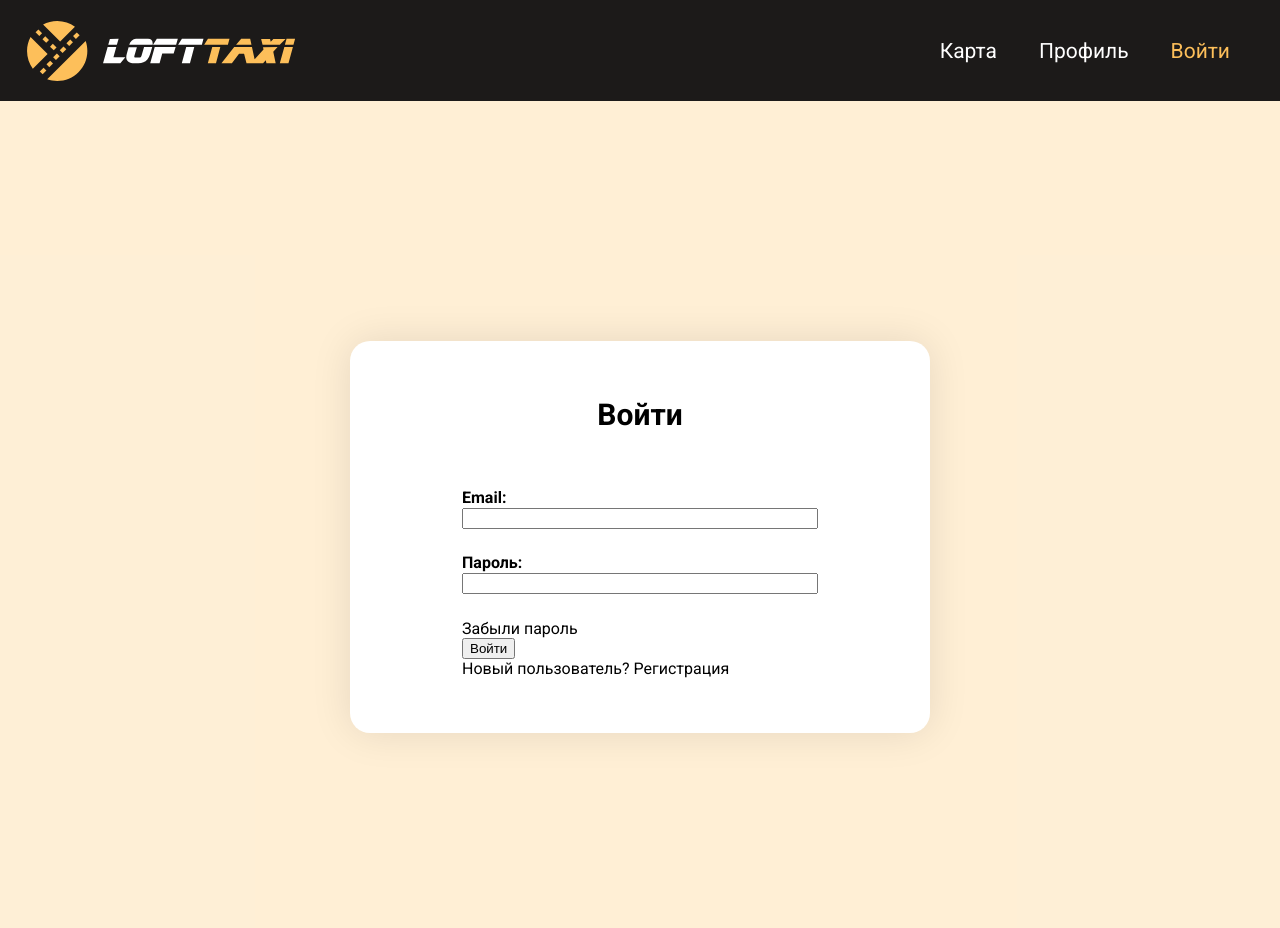
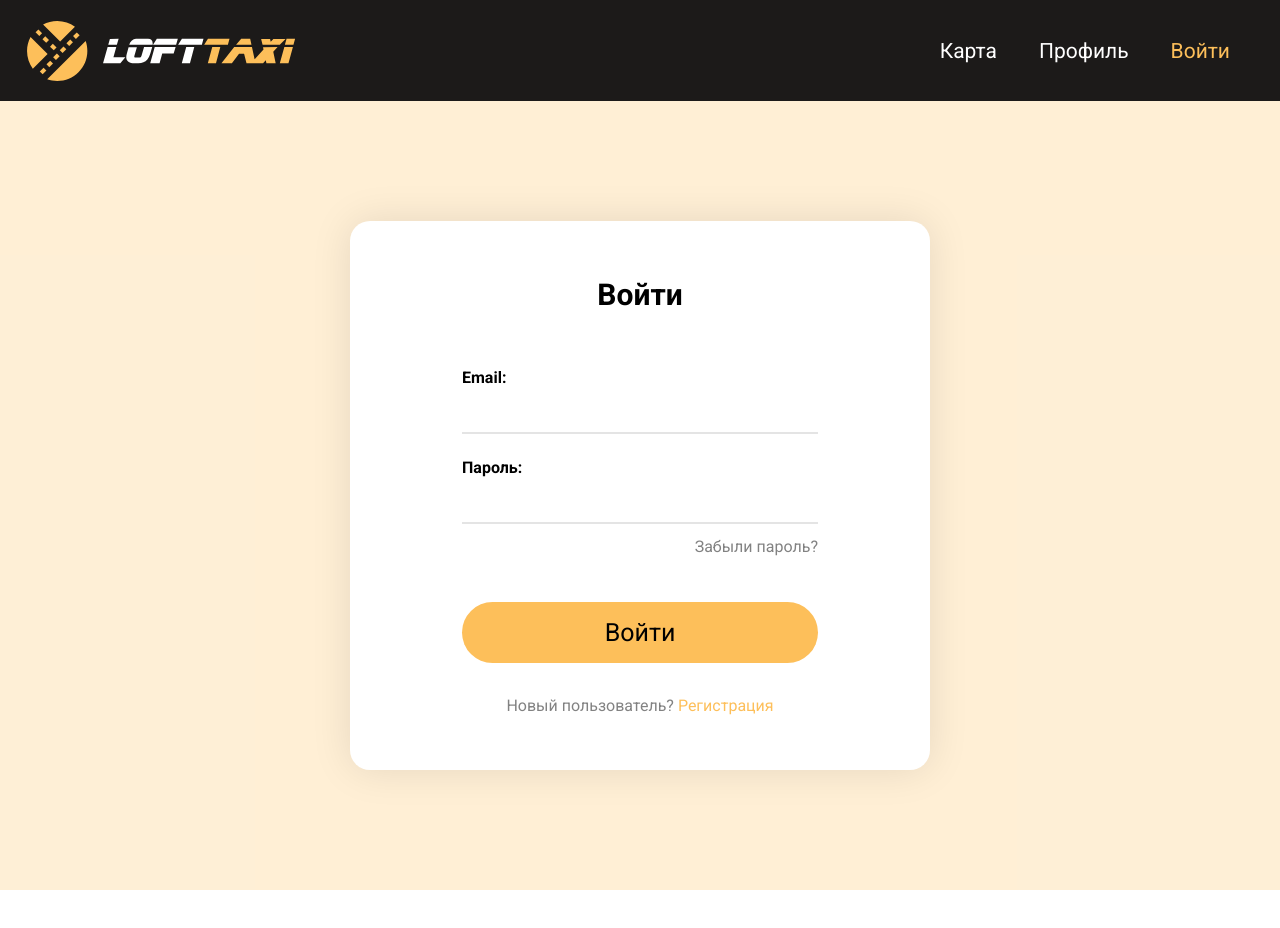
Before and after one commit to roman-ivannikov/loft-taxi, a React (Create React App) app: page / in a window 1280 px wide. Both pictures are taken after a click on the button "Войти". Shown: the top 928 px of the page. After the commit the page ends 890 px from the top, so only its background shows below. Built offline with nearby package versions, Linux system fonts and the light colour scheme.

Commit message:
Закончил задание 1-ой недели по проекту

```diff
--- a/src/App.css
+++ b/src/App.css
@@ -10,7 +10,8 @@ body {
   font-style: normal;
 }
 
-button {
+button,
+.form__submit {
   padding: 0;
   border: none;
   font: inherit;
@@ -70,7 +71,7 @@ button {
 
 .page {
   background-color: #fdbf5a40;
-  padding: 30vh 0;
+  padding: 15vh 0;
 }
 
 .form {
@@ -83,6 +84,7 @@ button {
   padding-bottom: 55px;
   padding-left: 112px;
   padding-right: 112px;
+
 }
 
 .form__title {
@@ -98,8 +100,53 @@ button {
   line-height: 18.75px;
   display: flex;
   flex-direction: column;
+  padding-bottom: 11px;
+  border-bottom: 2px solid #E4E4E4;
 }
 
 .form label:not(:last-child) {
   margin-bottom: 25px;
 }
+
+.form__input {
+  font-size: 18px;
+  line-height: 21px;
+  color: #828282;
+  border: none;
+  margin-top: 10px;
+}
+
+.form__input:focus-visible {
+  outline-color: transparent;
+}
+
+.form__forgot {
+  line-height: 19px;
+  color: #828282;
+  margin-top: 13px;
+  text-align: right;
+  margin-left: auto;
+}
+
+.form__submit {
+  display: block;
+  margin-top: 46px;
+  height: 61px;
+  width: 100%;
+  font-size: 25px;
+  line-height: 29px;
+  background: #FDBF5A;
+  border-radius: 70px;
+  color: #000000;
+}
+
+.form__other {
+  line-height: 19px;
+  color: #828282;
+  margin-top: 33px;
+  text-align: center;
+}
+
+.form__other > button {
+  color: #FDBF5A;
+}
--- a/src/App.js
+++ b/src/App.js
@@ -2,6 +2,7 @@ import React from 'react';
 import './App.css';
 import Header from './components/Header';
 import LoginPage from './components/LoginPage';
+import RegistrationPage from './components/RegistrationPage';
 import MapPage from './components/MapPage';
 import ProfilePage from './components/ProfilePage';
 
@@ -28,8 +29,10 @@ class App extends React.Component {
         return <MapPage/>
       case 'ProfilePage':
         return <ProfilePage/>
-        case 'LoginPage':
-          return <LoginPage/>
+      case 'LoginPage':
+        return <LoginPage changePage={this.changePage.bind(this)} />
+      case 'RegistrationPage':
+          return <RegistrationPage changePage={this.changePage.bind(this)}/>
       default:
         return null
     }
--- a/src/components/LoginPage.js
+++ b/src/components/LoginPage.js
@@ -1,15 +1,23 @@
 import React from 'react';
 
 class LoginPage extends React.Component {
-    state = { userEmail: '', userPassword: '' };
+    constructor(props) {
+        super(props);
+        this.state = { userEmail: '', userPassword: '' };
+    }
 
-    handleEmailChange = event => {
-        this.setState({ userEmail: event.target.value });
+    handleChange = event => {
+        this.setState({ [event.target.name]: event.target.value });
     };
 
-    handlePasswordChange = event => {
-        this.setState({ userPassword: event.target.value });
-    };
+    handleSubmit = event => {
+        event.preventDefault();
+        this.props.changePage('MapPage');
+    }
+
+    handleOther = event => {
+        this.props.changePage('RegistrationPage');
+    }
 
     render() {
         const { userEmail, userPassword } = this.state;
@@ -18,13 +26,18 @@ class LoginPage extends React.Component {
                 <div className="form">
                     <div className="form__wrapper">
                         <div className="form__title">Войти</div>
-                        <form>
+                        <form onSubmit={this.handleSubmit}>
+                            <div className="form__fieldset">
                                 <label>
                                     Email:
                                     <input
                                     type="text"
                                     value={userEmail}
-                                onChange={this.handleEmailChange}
+                                    name="userEmail"
+                                    onChange={this.handleChange}
+                                    className="form__input"
+                                    autoComplete="username"
+                                    required
                                     />
                                 </label>
                                 <label>
@@ -32,13 +45,18 @@ class LoginPage extends React.Component {
                                     <input
                                     type="password"
                                     value={userPassword}
-                                onChange={this.handlePasswordChange}
+                                    name="userPassword"
+                                    onChange={this.handleChange}
+                                    className="form__input"
+                                    autoComplete="current-password"
+                                    required
                                     />
                                 </label>
-                            <div className="form__forgot">Забыли пароль</div>
+                            </div>
+                            <div className="form__forgot">Забыли пароль?</div>
                             <input className="form__submit" type="submit" value="Войти" />
-                            <div className="form__registration">Новый пользователь? <span>Регистрация</span></div>
                         </form>
+                        <div className="form__other">Новый пользователь? <button onClick={this.handleOther}>Регистрация</button></div>
                     </div>
                 </div>
             </div>
--- a/src/components/RegistrationPage.js
+++ b/src/components/RegistrationPage.js
@@ -1,7 +1,80 @@
 import React from 'react';
 
-const RegistrationPage = () => {
-    return <h1>Registration Page</h1>;
+class RegistrationPage extends React.Component {
+    constructor(props) {
+        super(props);
+        this.state = { userEmail: '', userName: '', userPassword: '' };
+    }
+
+    handleChange = event => {
+        this.setState({ [event.target.name]: event.target.value });
+    };
+
+    handleSubmit = event => {
+        event.preventDefault();
+        this.props.changePage('MapPage');
+    }
+
+    handleOther = event => {
+        this.props.changePage('LoginPage');
+    }
+
+    render() {
+        const { userEmail, userName, userPassword } = this.state;
+        return (
+            <div className="page">
+                <div className="form">
+                    <div className="form__wrapper">
+                        <div className="form__title">Регистрация</div>
+                        <form onSubmit={this.handleSubmit}>
+                            <div className="form__fieldset">
+                                <label>
+                                    Email*:
+                                    <input
+                                    type="text"
+                                    value={userEmail}
+                                    name="userEmail"
+                                    onChange={this.handleChange}
+                                    className="form__input"
+                                    autoComplete="username"
+                                    required
+                                    />
+                                </label>
+                                <label>
+                                    Как вас зовут?*:
+                                    <input
+                                    type="text"
+                                    value={userName}
+                                    name="userName"
+                                    onChange={this.handleChange}
+                                    className="form__input"
+                                    autoComplete="username"
+                                    required
+                                    />
+                                </label>
+                                <label>
+                                    Придумайте пароль*:
+                                    <input
+                                    type="password"
+                                    value={userPassword}
+                                    name="userPassword"
+                                    onChange={this.handleChange}
+                                    className="form__input"
+                                    autoComplete="current-password"
+                                    required
+                                    />
+                                </label>
+                            </div>
+                            <input className="form__submit" type="submit" value="Зарегистрироваться" />
+                        </form>
+                        <div className="form__other">Уже зарегистрированны? <button onClick={this.handleOther}>Войти</button></div>
+                    </div>
+                </div>
+            </div>
+        )
+    }
+
 }
 
+
 export default RegistrationPage;
```
Lines whose indentation alone changed are shown as unchanged.
